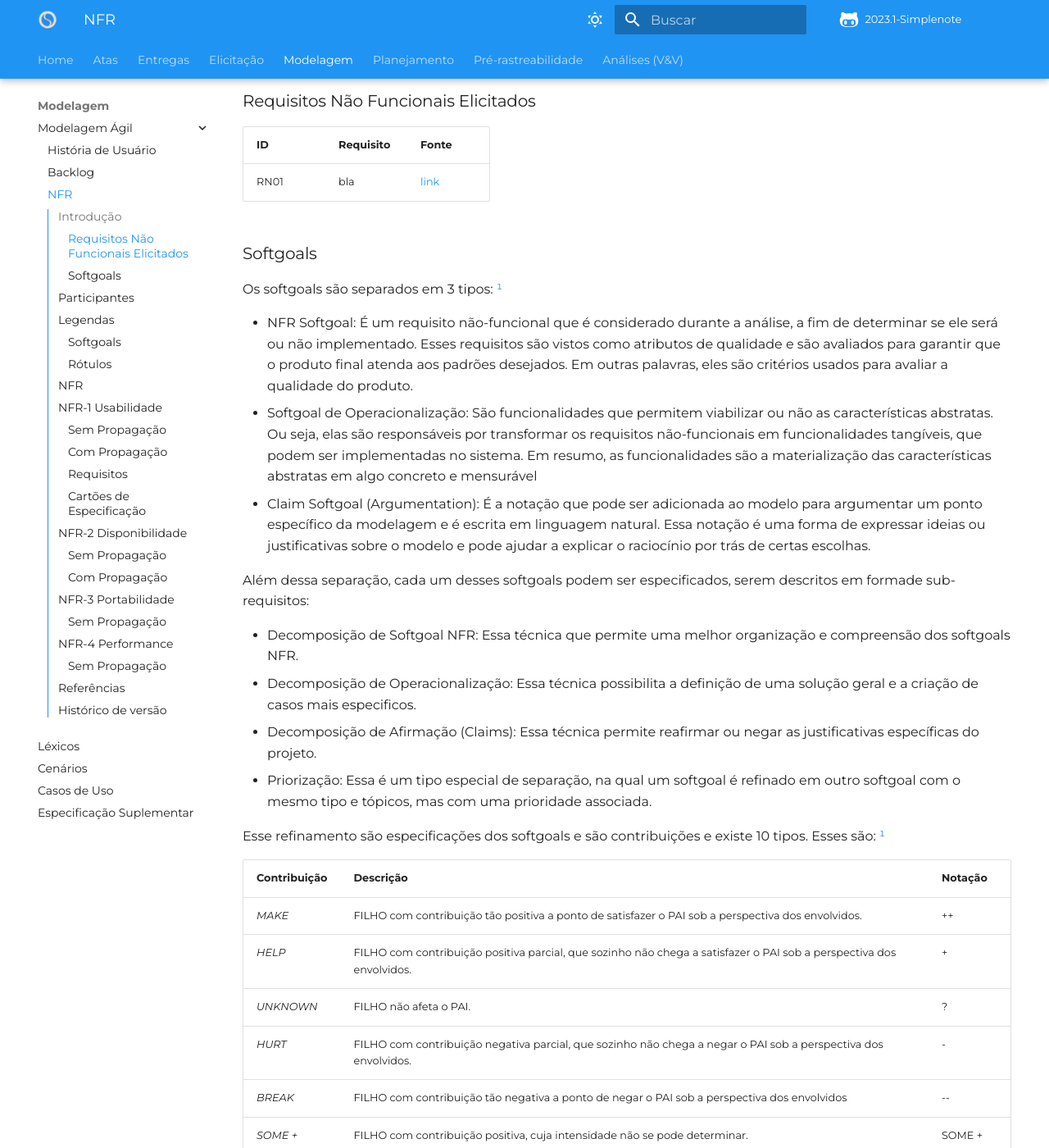
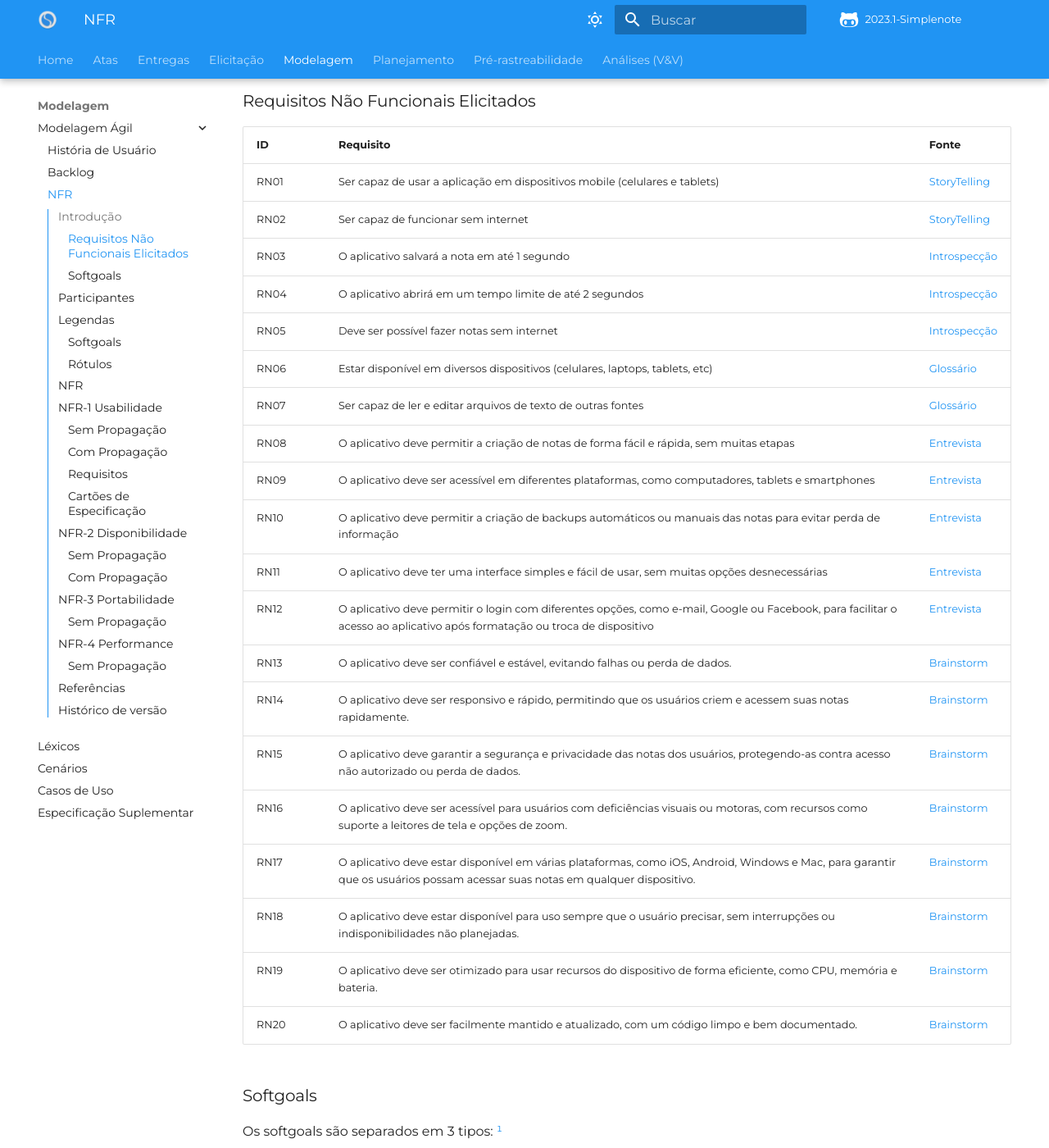
Before and after one commit to Requisitos-de-Software/2023.1-Simplenote, an MkDocs documentation site: the page built from docs/modelagem/nfr.md, in a window 1280 px wide and 1400 px high, scrolled down 305 px. Shown: the whole window at 82% size. Built offline with MkDocs 1.6.1 and Material for MkDocs 9.7.7, drawn with Linux system fonts in a browser that asks for light colours; some web fonts are replaced; comment, search, counter and statistics services are not loaded.

Commit message:
Adicionando os RNF elicitados

```diff
--- a/docs/modelagem/nfr.md
+++ b/docs/modelagem/nfr.md
@@ -9,7 +9,29 @@ Não-Funcionais e podem estar inter-relacionados, expressando a influência de u
 
 | ID | Requisito | Fonte |
 |----|-----------|-------|
-|RN01| bla       | [link](nome)|
+|RN01| Ser capaz de usar a aplicação em dispositivos mobile (celulares e tablets)| [StoryTelling](https://requisitos-de-software.github.io/2023.1-Simplenote/elicitacao/storytelling/)|
+|RN02| Ser capaz de funcionar sem internet	| [StoryTelling](https://requisitos-de-software.github.io/2023.1-Simplenote/elicitacao/storytelling/)|
+|RN03| O aplicativo salvará a nota em até 1 segundo| [Introspecção](https://requisitos-de-software.github.io/2023.1-Simplenote/elicitacao/Introspec%C3%A7%C3%A3o/)|
+|RN04| O aplicativo abrirá em um tempo limite de até 2 segundos| [Introspecção](https://requisitos-de-software.github.io/2023.1-Simplenote/elicitacao/Introspec%C3%A7%C3%A3o/)|
+|RN05| Deve ser possível fazer notas sem internet| [Introspecção](https://requisitos-de-software.github.io/2023.1-Simplenote/elicitacao/Introspec%C3%A7%C3%A3o/)|
+|RN06| Estar disponível em diversos dispositivos (celulares, laptops, tablets, etc)| [Glossário](https://requisitos-de-software.github.io/2023.1-Simplenote/elicitacao/glossario/)|
+|RN07| Ser capaz de ler e editar arquivos de texto de outras fontes| [Glossário](https://requisitos-de-software.github.io/2023.1-Simplenote/elicitacao/glossario/)|
+|RN08| O aplicativo deve permitir a criação de notas de forma fácil e rápida, sem muitas etapas| [Entrevista](https://requisitos-de-software.github.io/2023.1-Simplenote/elicitacao/entrevista/)|
+|RN09| O aplicativo deve ser acessível em diferentes plataformas, como computadores, tablets e smartphones| [Entrevista](https://requisitos-de-software.github.io/2023.1-Simplenote/elicitacao/entrevista/)|
+|RN10| O aplicativo deve permitir a criação de backups automáticos ou manuais das notas para evitar perda de informação| [Entrevista](https://requisitos-de-software.github.io/2023.1-Simplenote/elicitacao/entrevista/)|
+|RN11| O aplicativo deve ter uma interface simples e fácil de usar, sem muitas opções desnecessárias| [Entrevista](https://requisitos-de-software.github.io/2023.1-Simplenote/elicitacao/entrevista/)|
+|RN12| O aplicativo deve permitir o login com diferentes opções, como e-mail, Google ou Facebook, para facilitar o acesso ao aplicativo após formatação ou troca de dispositivo| [Entrevista](https://requisitos-de-software.github.io/2023.1-Simplenote/elicitacao/entrevista/)|
+|RN13| O aplicativo deve ser confiável e estável, evitando falhas ou perda de dados.| [Brainstorm](https://requisitos-de-software.github.io/2023.1-Simplenote/elicitacao/brainstorming/)|
+|RN14| O aplicativo deve ser responsivo e rápido, permitindo que os usuários criem e acessem suas notas rapidamente.| [Brainstorm](https://requisitos-de-software.github.io/2023.1-Simplenote/elicitacao/brainstorming/)|
+|RN15| O aplicativo deve garantir a segurança e privacidade das notas dos usuários, protegendo-as contra acesso não autorizado ou perda de dados.| [Brainstorm](https://requisitos-de-software.github.io/2023.1-Simplenote/elicitacao/brainstorming/)|
+|RN16| O aplicativo deve ser acessível para usuários com deficiências visuais ou motoras, com recursos como suporte a leitores de tela e opções de zoom.| [Brainstorm](https://requisitos-de-software.github.io/2023.1-Simplenote/elicitacao/brainstorming/)|
+|RN17| O aplicativo deve estar disponível em várias plataformas, como iOS, Android, Windows e Mac, para garantir que os usuários possam acessar suas notas em qualquer dispositivo. | [Brainstorm](https://requisitos-de-software.github.io/2023.1-Simplenote/elicitacao/brainstorming/)|
+|RN18| O aplicativo deve estar disponível para uso sempre que o usuário precisar, sem interrupções ou indisponibilidades não planejadas.| [Brainstorm](https://requisitos-de-software.github.io/2023.1-Simplenote/elicitacao/brainstorming/)|
+|RN19| O aplicativo deve ser otimizado para usar recursos do dispositivo de forma eficiente, como CPU, memória e bateria. | [Brainstorm](https://requisitos-de-software.github.io/2023.1-Simplenote/elicitacao/brainstorming/)|
+|RN20| O aplicativo deve ser facilmente mantido e atualizado, com um código limpo e bem documentado. | [Brainstorm](https://requisitos-de-software.github.io/2023.1-Simplenote/elicitacao/brainstorming/)|
+
+
+
 
 ### Softgoals
 
```
